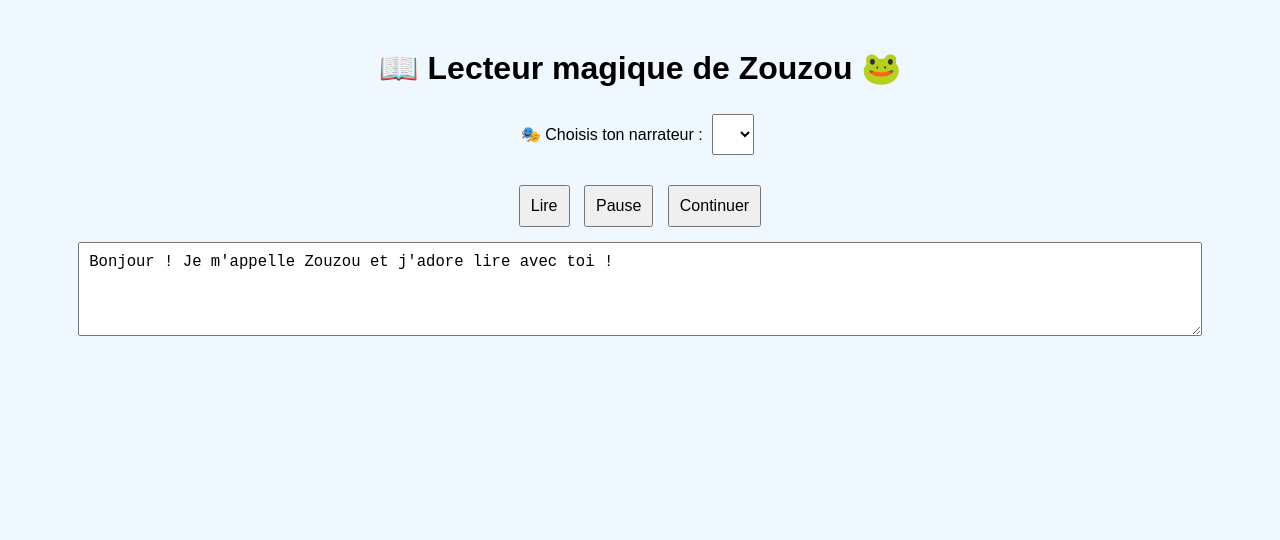
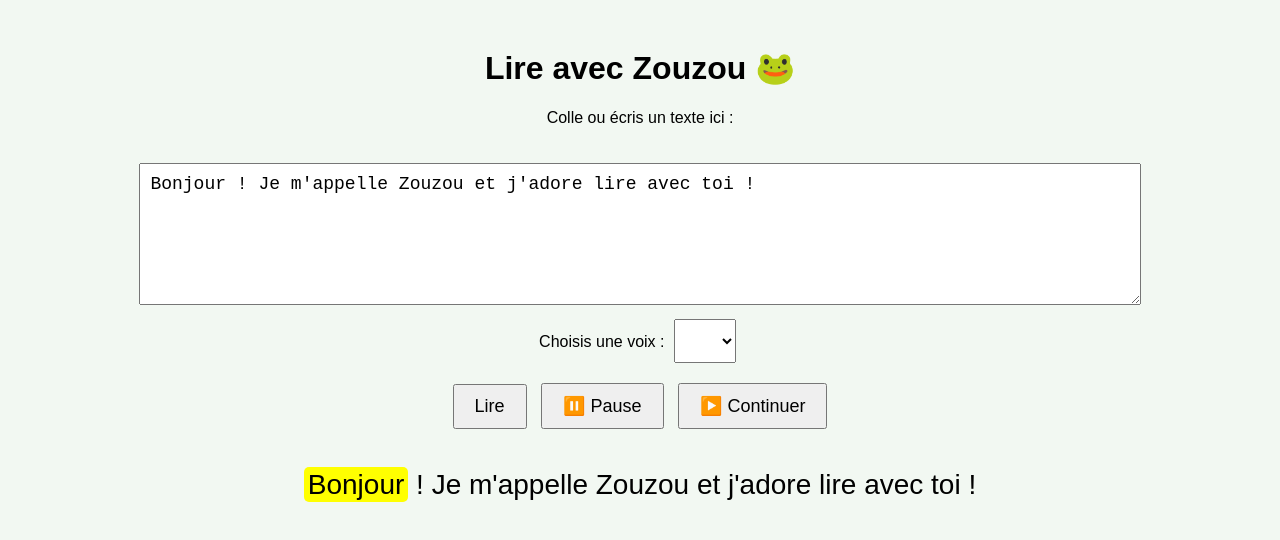
Before and after one commit to carlarossig/leitura-com-zouzou, a plain HTML site: page index.html in a window 1280 px wide. Both pictures are taken after a click on the button "Lire". Drawn offline with Linux system fonts and the light colour scheme.

Commit message:
Update index.html

```diff
--- a/index.html
+++ b/index.html
@@ -1,139 +1,145 @@
 <!DOCTYPE html>
 <html lang="fr">
 <head>
-  <meta charset="UTF-8" />
-  <meta name="viewport" content="width=device-width, initial-scale=1.0" />
-  <title>Lecteur magique</title>
+  <meta charset="UTF-8">
+  <title>Lire avec Zouzou 🐸</title>
   <style>
     body {
       font-family: Arial, sans-serif;
-      background-color: #f0f8ff;
+      text-align: center;
+      background-color: #f2f8f2;
       padding: 20px;
-      text-align: center;
     }
-    #textInput, #customTextInput {
-      width: 90%;
+    textarea {
+      width: 80%;
+      height: 120px;
+      margin-top: 20px;
+      font-size: 18px;
       padding: 10px;
-      margin: 10px 0;
-      font-size: 1.2em;
     }
-    .highlight {
+    .highlighted {
       background-color: yellow;
+      border-radius: 5px;
       padding: 2px 4px;
-      border-radius: 4px;
     }
-    #displayText {
-      margin-top: 20px;
-      font-size: 1.5em;
+    #display {
+      margin-top: 30px;
+      font-size: 28px;
       min-height: 60px;
     }
-    #controls {
-      margin-top: 20px;
+    #zouzou {
+      font-size: 48px;
+      margin-top: 30px;
+      display: none;
     }
-    select, button {
-      font-size: 1em;
-      padding: 10px;
-      margin: 5px;
+    button, select {
+      padding: 10px 20px;
+      font-size: 18px;
+      margin: 10px 5px;
     }
   </style>
 </head>
 <body>
-  <h1>📖 Lecteur magique de Zouzou 🐸</h1>
 
-  <label for="voiceSelect">🎭 Choisis ton narrateur :</label>
-  <select id="voiceSelect"></select>
+  <h1>Lire avec Zouzou 🐸</h1>
+  <p>Colle ou écris un texte ici :</p>
+  <textarea id="inputText">Bonjour ! Je m'appelle Zouzou et j'adore lire avec toi !</textarea><br>
 
-  <div id="controls">
-    <button onclick="speakText()">Lire</button>
-    <button onclick="pauseReading()">Pause</button>
-    <button onclick="resumeReading()">Continuer</button>
-  </div>
+  <label for="voiceSelect">Choisis une voix :</label>
+  <select id="voiceSelect"></select><br>
 
-  <textarea id="customTextInput" rows="4" placeholder="Colle ton texte ici...">Bonjour ! Je m'appelle Zouzou et j'adore lire avec toi !</textarea>
-  <div id="displayText"></div>
+  <button onclick="startReading()">Lire</button>
+  <button onclick="pauseReading()">⏸️ Pause</button>
+  <button onclick="resumeReading()">▶️ Continuer</button>
+
+  <div id="display"></div>
+  <div id="zouzou">🐸 Bravo ! Tu lis de mieux en mieux !</div>
 
   <script>
-    const display = document.getElementById("displayText");
-    const input = document.getElementById("customTextInput");
+    let voices = [];
+    let selectedVoice = null;
+    let words = [];
+    let currentIndex = 0;
+    let isPaused = false;
+
     const voiceSelect = document.getElementById("voiceSelect");
 
-    let utterance;
-    let wordIndex = 0;
-    let words = [];
-    let selectedVoice = null;
-
-    const characters = {
-      "Alex": "🐱 Minou",
-      "Amelie": "👩 Lulu",
-      "Thomas": "👨 Gaston",
-      "Fred": "🤖 Roby",
-      "Google français": "🐸 Zouzou"
-    };
-
-    function populateVoiceList() {
-      const voices = speechSynthesis.getVoices();
+    function populateVoices() {
+      voices = speechSynthesis.getVoices().filter(voice => voice.lang.startsWith("fr"));
       voiceSelect.innerHTML = "";
-      voices.forEach(voice => {
-        if (voice.lang.startsWith("fr")) {
-          const option = document.createElement("option");
-          const label = characters[voice.name] || voice.name;
-          option.textContent = `${label} - ${voice.name}`;
-          option.value = voice.name;
-          voiceSelect.appendChild(option);
-        }
+      voices.forEach((voice, index) => {
+        const option = document.createElement("option");
+        option.value = index;
+        option.textContent = `${voice.name} (${voice.lang})`;
+        voiceSelect.appendChild(option);
       });
+      selectedVoice = voices[0];
     }
 
-    speechSynthesis.onvoiceschanged = populateVoiceList;
+    speechSynthesis.onvoiceschanged = populateVoices;
 
-    function speakText() {
-      if (speechSynthesis.speaking) {
-        speechSynthesis.cancel();
-      }
+    voiceSelect.addEventListener("change", () => {
+      selectedVoice = voices[voiceSelect.value];
+    });
 
-      const text = input.value.trim();
-      if (!text) return;
+    function speakWord(word, callback) {
+      const utterance = new SpeechSynthesisUtterance(word);
+      utterance.voice = selectedVoice;
+      utterance.lang = 'fr-FR';
+      utterance.rate = 0.6;
 
-      // Usa expressão regular para capturar palavras com acentos e letras isoladas como "y"
-      words = text.match(/\\S+/g) || [];
-      wordIndex = 0;
-      display.innerHTML = "";
-      readNextWord();
-    }
-
-    function readNextWord() {
-      if (wordIndex >= words.length) return;
-
-      const currentWord = words[wordIndex];
-      const before = words.slice(0, wordIndex).join(" ");
-      const after = words.slice(wordIndex + 1).join(" ");
-      display.innerHTML = `${before} <span class="highlight">${currentWord}</span> ${after}`;
-
-      utterance = new SpeechSynthesisUtterance(currentWord);
-      utterance.rate = 0.7;
-
-      const selected = voiceSelect.value;
-      const voices = speechSynthesis.getVoices();
-      const found = voices.find(v => v.name === selected);
-      if (found) utterance.voice = found;
-
-      utterance.lang = "fr-FR";
-
-      utterance.onend = () => {
-        wordIndex++;
-        setTimeout(readNextWord, 400);
+      utterance.onend = function () {
+        setTimeout(callback, 300);
       };
 
       speechSynthesis.speak(utterance);
     }
 
+    function highlight(words, current) {
+      return words.map((w, i) =>
+        i === current ? `<span class="highlighted">${w}</span>` : w
+      ).join(' ');
+    }
+
+    function startReading() {
+      const input = document.getElementById('inputText').value.trim();
+      if (!input) return;
+
+      words = input.split(/\s+/);
+      currentIndex = 0;
+      isPaused = false;
+
+      document.getElementById('zouzou').style.display = 'none';
+      window.speechSynthesis.cancel();
+      readNext();
+    }
+
+    function readNext() {
+      if (currentIndex >= words.length) {
+        document.getElementById('zouzou').style.display = 'block';
+        return;
+      }
+
+      if (isPaused) return;
+
+      document.getElementById('display').innerHTML = highlight(words, currentIndex);
+      speakWord(words[currentIndex], () => {
+        currentIndex++;
+        readNext();
+      });
+    }
+
     function pauseReading() {
-      speechSynthesis.pause();
+      isPaused = true;
+      speechSynthesis.cancel();
     }
 
     function resumeReading() {
-      speechSynthesis.resume();
+      if (!isPaused) return;
+      isPaused = false;
+      readNext();
     }
   </script>
+
 </body>
 </html>
```
